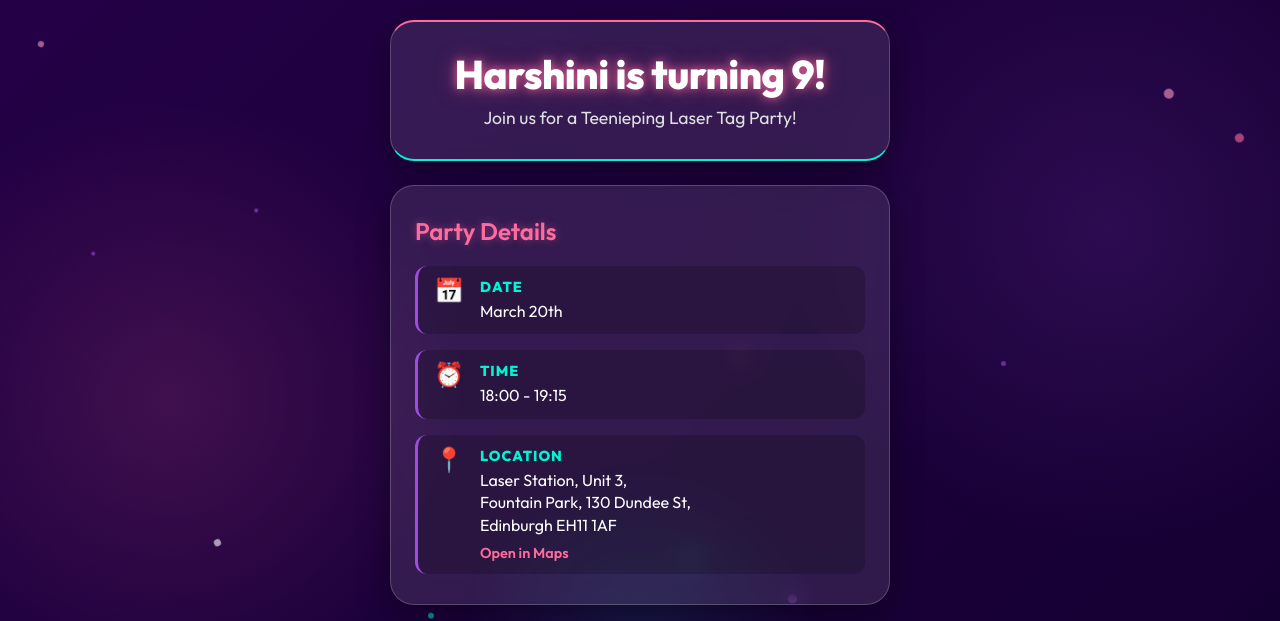
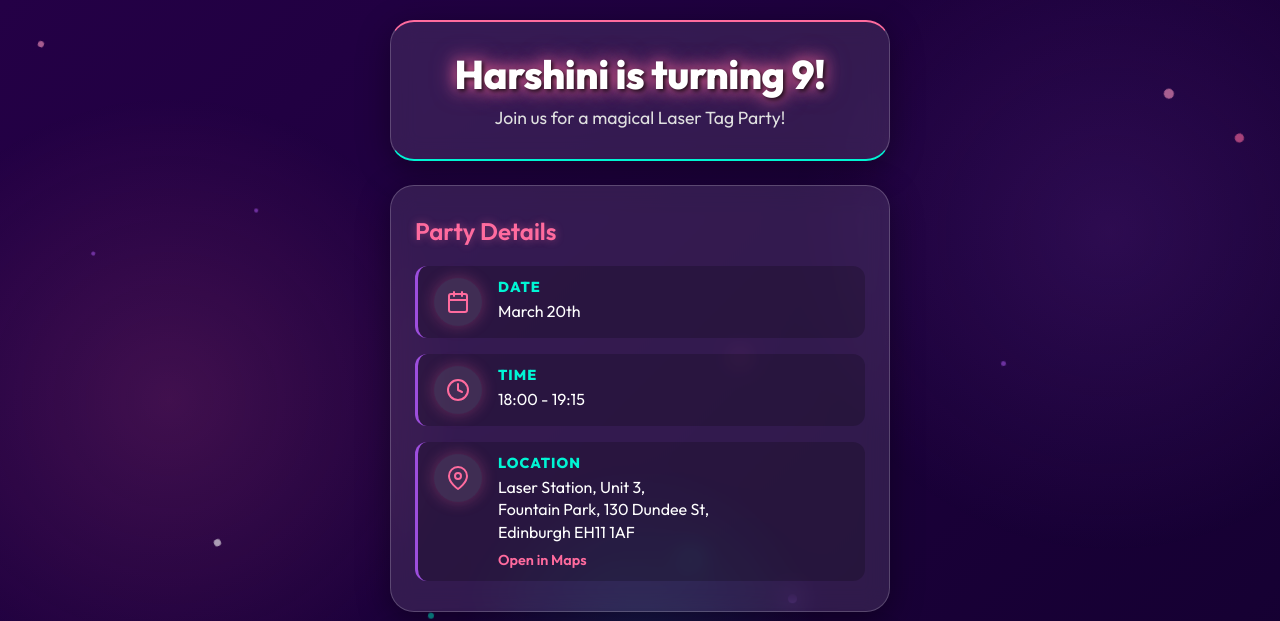
Before and after one commit to jarvisRam/birthday-rsvp, a website built with Vite: page index.html in a window 1280 px wide. Shown: the top 621 px of the page. Built offline with nearby package versions, Linux system fonts and the light colour scheme.

Commit message:
feat: Rework UI, replace Teenieping text, add Formspree & SVGs

```diff
--- a/index.html
+++ b/index.html
@@ -18,28 +18,45 @@
       <header class="hero glass-panel">
         <div class="shine-effect"></div>
         <h1 class="glow-text">Harshini is turning 9!</h1>
-        <p class="subtitle">Join us for a Teenieping Laser Tag Party!</p>
+        <p class="subtitle">Join us for a magical Laser Tag Party!</p>
       </header>
 
       <section class="details glass-panel">
         <div class="shine-effect"></div>
         <h2>Party Details</h2>
         <div class="detail-item">
-          <span class="icon">📅</span>
+          <span class="icon">
+            <svg width="24" height="24" viewBox="0 0 24 24" fill="none" stroke="currentColor" stroke-width="2" stroke-linecap="round" stroke-linejoin="round">
+              <rect x="3" y="4" width="18" height="18" rx="2" ry="2"></rect>
+              <line x1="16" y1="2" x2="16" y2="6"></line>
+              <line x1="8" y1="2" x2="8" y2="6"></line>
+              <line x1="3" y1="10" x2="21" y2="10"></line>
+            </svg>
+          </span>
           <div class="text">
             <strong>Date</strong>
             <p>March 20th</p>
           </div>
         </div>
         <div class="detail-item">
-          <span class="icon">⏰</span>
+          <span class="icon">
+            <svg width="24" height="24" viewBox="0 0 24 24" fill="none" stroke="currentColor" stroke-width="2" stroke-linecap="round" stroke-linejoin="round">
+              <circle cx="12" cy="12" r="10"></circle>
+              <polyline points="12 6 12 12 16 14"></polyline>
+            </svg>
+          </span>
           <div class="text">
             <strong>Time</strong>
             <p>18:00 - 19:15</p>
           </div>
         </div>
         <div class="detail-item">
-          <span class="icon">📍</span>
+          <span class="icon">
+            <svg width="24" height="24" viewBox="0 0 24 24" fill="none" stroke="currentColor" stroke-width="2" stroke-linecap="round" stroke-linejoin="round">
+              <path d="M21 10c0 7-9 13-9 13s-9-6-9-13a9 9 0 0 1 18 0z"></path>
+              <circle cx="12" cy="10" r="3"></circle>
+            </svg>
+          </span>
           <div class="text">
             <strong>Location</strong>
             <p>Laser Station, Unit 3,<br>Fountain Park, 130 Dundee St,<br>Edinburgh EH11 1AF</p>
@@ -51,8 +68,8 @@
       <section class="rsvp glass-panel">
         <div class="shine-effect"></div>
         <h2>RSVP Form</h2>
-        <!-- Formspree endpoint (User will need to replace this later, using a dummy for now to show UI) -->
-        <form id="rsvpForm" action="https://formspree.io/f/YOUR_FORM_ID" method="POST">
+        <!-- Formspree endpoint -->
+        <form id="rsvpForm" action="https://formspree.io/f/xwvnzdgv" method="POST">
           <div class="form-group">
             <label for="parentName">Parent/Guardian Name</label>
             <input type="text" id="parentName" name="parentName" required placeholder="e.g. Jane Doe">
--- a/main.js
+++ b/main.js
@@ -15,14 +15,10 @@ document.addEventListener('DOMContentLoaded', () => {
     }
   });
 
-  // Handle fake form submission for now
-  // Real submission to Formspree will happen normally once user swaps action URL
+  // Handle form submission via AJAX to Formspree
   form.addEventListener('submit', async (e) => {
-    // If testing without a real endpoint, we can prevent default and show message
-    // e.preventDefault();
+    e.preventDefault();
 
-    // For now we will allow normal submission, but user has to set the action.
-    // Let's add submit animation logic
     const btn = form.querySelector('.submit-btn');
     const originalText = btn.innerHTML;
 
@@ -30,12 +26,33 @@ document.addEventListener('DOMContentLoaded', () => {
     btn.style.opacity = '0.8';
     btn.disabled = true;
 
-    // Simulate network delay if preventDefault was used
-    // setTimeout(() => {
-    //   form.classList.add('hidden');
-    //   formMessage.classList.remove('hidden');
-    //   triggerConfettiVFX();
-    // }, 1500);
+    try {
+      const formData = new FormData(form);
+      const response = await fetch(form.action, {
+        method: form.method,
+        body: formData,
+        headers: {
+          'Accept': 'application/json'
+        }
+      });
+
+      if (response.ok) {
+        form.classList.add('hidden');
+        formMessage.classList.remove('hidden');
+        // Extra burst of confetti on success
+        for(let i=0; i<30; i++) {
+          setTimeout(createConfetti, i * 40);
+        }
+      } else {
+        throw new Error('Network response was not ok');
+      }
+    } catch (error) {
+      console.error('Error submitting form:', error);
+      alert("Oops! There was a problem submitting your RSVP. Please try again.");
+      btn.innerHTML = originalText;
+      btn.style.opacity = '1';
+      btn.disabled = false;
+    }
   });
 
   // Confetti Animation Logic
--- a/style.css
+++ b/style.css
@@ -146,7 +146,7 @@ body {
   font-size: 2.5rem;
   font-weight: 800;
   color: #fff;
-  text-shadow: 0 0 10px rgba(255, 107, 158, 0.8), 0 0 20px rgba(255, 107, 158, 0.5);
+  text-shadow: 2px 2px 4px rgba(0, 0, 0, 0.8), 0 0 15px rgba(255, 107, 158, 0.9), 0 0 25px rgba(255, 107, 158, 0.6);
   margin-bottom: 10px;
   line-height: 1.1;
   letter-spacing: -0.5px;
@@ -183,9 +183,22 @@ h2 {
 }
 
 .detail-item .icon {
-  font-size: 1.5rem;
+  display: flex;
+  align-items: center;
+  justify-content: center;
+  width: 48px;
+  height: 48px;
+  background: var(--glass-bg);
+  border-radius: 50%;
   margin-right: 16px;
-  line-height: 1;
+  flex-shrink: 0;
+  color: var(--color-primary);
+  box-shadow: 0 0 15px rgba(255, 107, 158, 0.3);
+}
+
+.detail-item .icon svg {
+  width: 24px;
+  height: 24px;
 }
 
 .detail-item .text strong {
```
